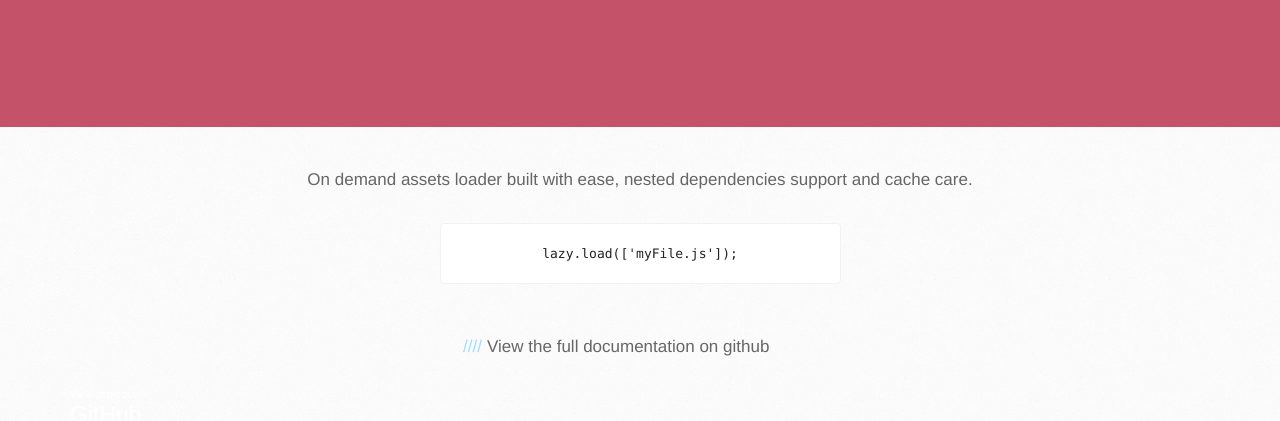
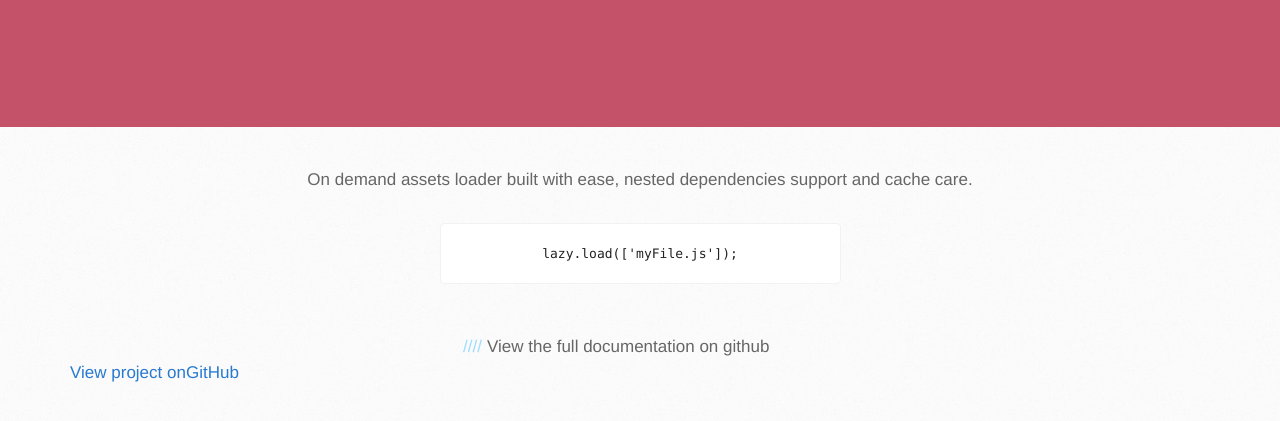
Before and after one commit to orenyakobi/lazy, a plain HTML site: page index.html in a window 1280 px wide. Shown: the part 223-644 px from the top of the page. Drawn offline with nearby package versions, Linux system fonts and the light colour scheme.

Commit message:
Update index.html

```diff
--- a/index.html
+++ b/index.html
@@ -29,7 +29,7 @@
 			</p>
 			<pre class="text-center">lazy.load(['myFile.js']);</pre>
 			<h4 class="text-center">View the full documentation on github</h4>
-			<a href="https://github.com/orenyakobi/lazy" class="button"><small>View project on</small>GitHub</a>
+			<a href="https://github.com/orenyakobi/lazy" class="gitHub"><small>View project on</small>GitHub</a>
 		</div>
 	</main>
   </body>
```
